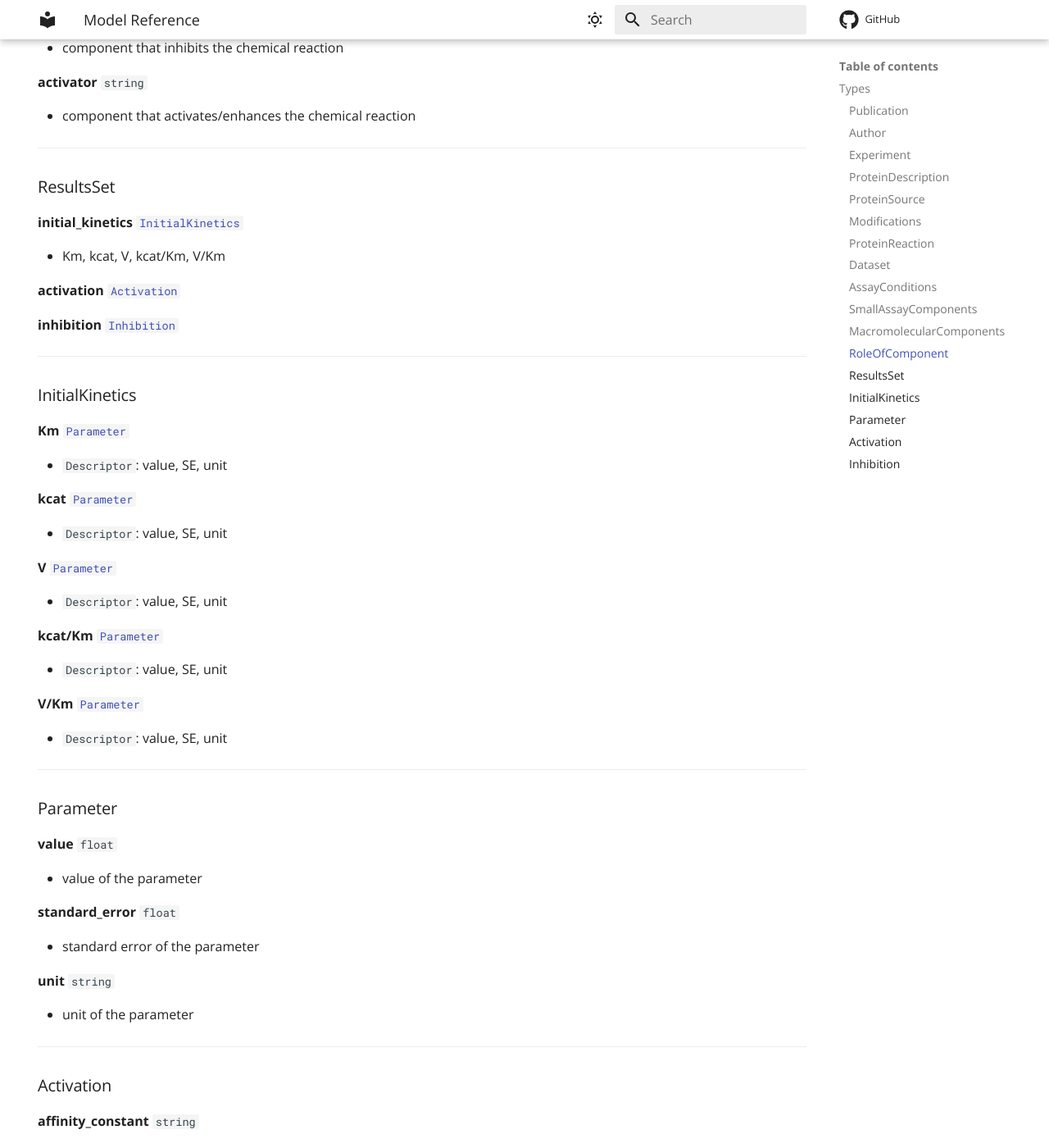
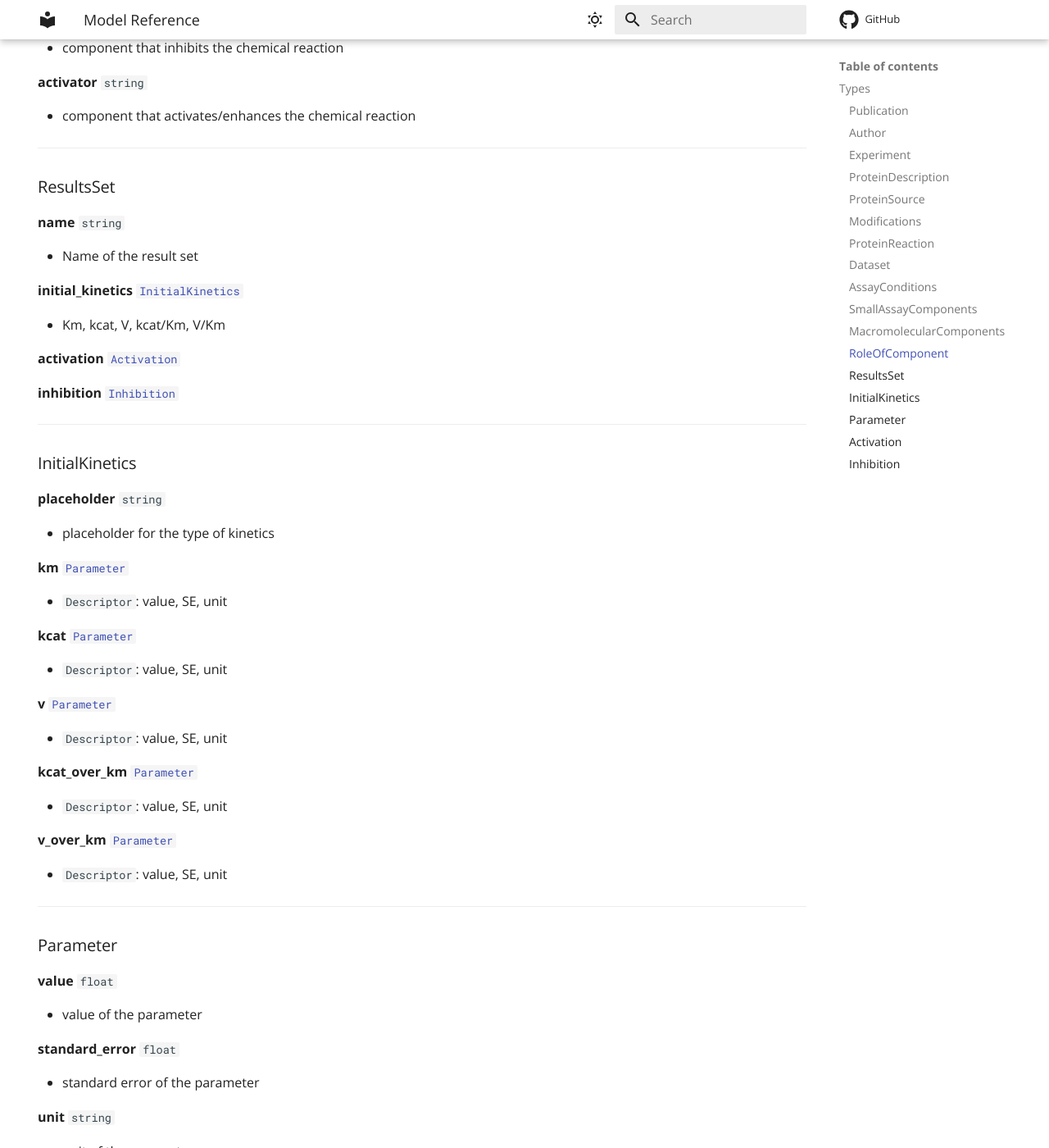
Before and after one commit to EnzymeML/strenda-specifications, an MkDocs documentation site: the page built from docs/model.md, in a window 1280 px wide and 1400 px high, scrolled down 6414 px. Shown: the whole window at 82% size. Built offline with MkDocs 1.6.1 and Material for MkDocs 9.7.7, drawn with Linux system fonts in a browser that asks for light colours; comment, search, counter and statistics services are not loaded; some of the changed text lies outside the part shown.

Commit message:
Model update

```diff
--- a/docs/model.md
+++ b/docs/model.md
@@ -73,7 +73,7 @@ This page provides comprehensive information about the structure and components
 
 __title__ `string`
 
-- title of the publication
+- Title of the publication
 
 
 __doi__ `string`
@@ -405,7 +405,7 @@ __iupac__ `string`
 - IUPAC name
 
 
-__database used__ `string`
+__database_used__ `string`
 
 - name of the database
 
@@ -445,6 +445,11 @@ __activator__ `string`
 ### ResultsSet
 
 
+__name__ `string`
+
+- Name of the result set
+
+
 __initial_kinetics__ [`InitialKinetics`](#initialkinetics)
 
 - Km, kcat, V, kcat/Km, V/Km
@@ -461,7 +466,12 @@ __inhibition__ [`Inhibition`](#inhibition)
 ### InitialKinetics
 
 
-__Km__ [`Parameter`](#parameter)
+__placeholder__ `string`
+
+- placeholder for the type of kinetics
+
+
+__km__ [`Parameter`](#parameter)
 
 - `Descriptor`: value, SE, unit
 
@@ -469,15 +479,15 @@ __kcat__ [`Parameter`](#parameter)
 
 - `Descriptor`: value, SE, unit
 
-__V__ [`Parameter`](#parameter)
+__v__ [`Parameter`](#parameter)
 
 - `Descriptor`: value, SE, unit
 
-__kcat/Km__ [`Parameter`](#parameter)
+__kcat_over_km__ [`Parameter`](#parameter)
 
 - `Descriptor`: value, SE, unit
 
-__V/Km__ [`Parameter`](#parameter)
+__v_over_km__ [`Parameter`](#parameter)
 
 - `Descriptor`: value, SE, unit
 
```
Also changed, not shown: 2 other files.
